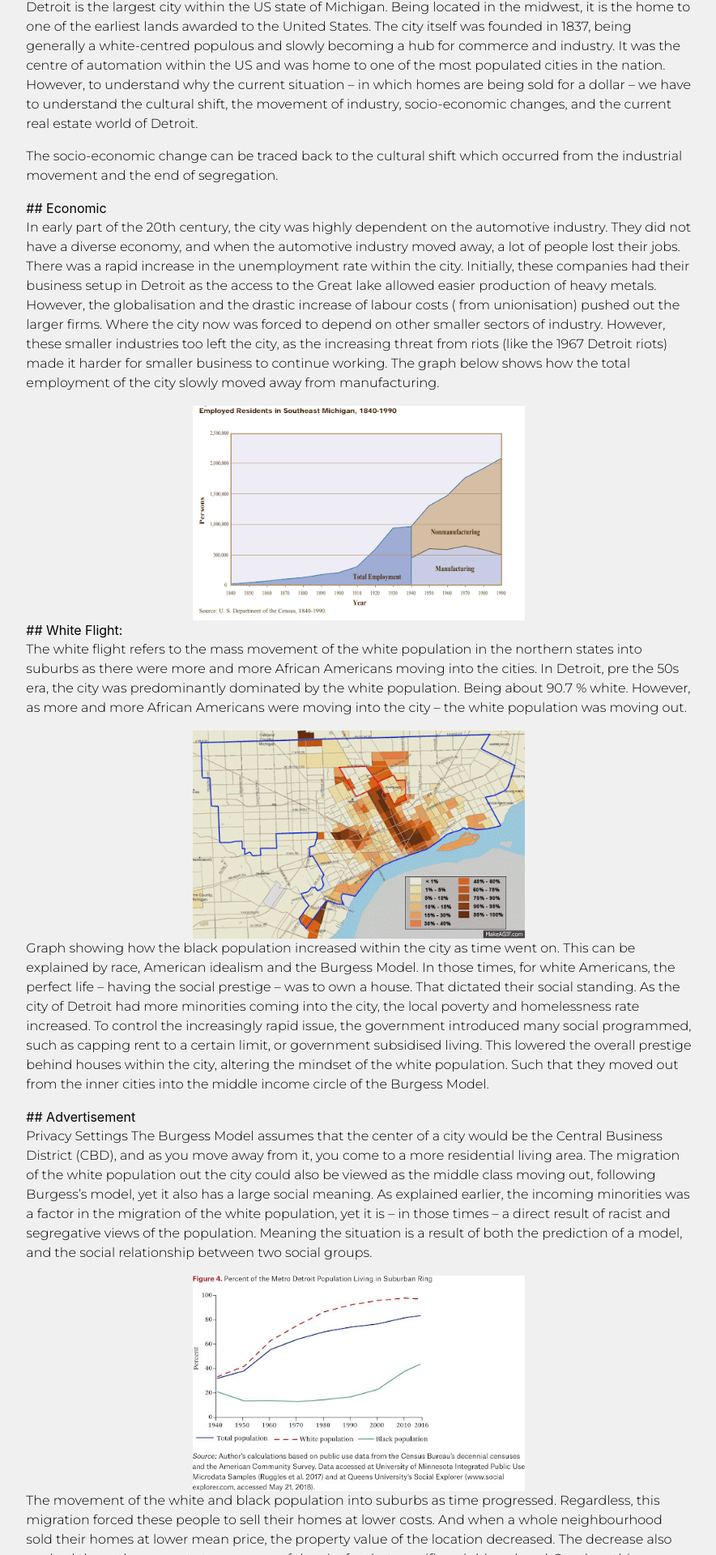
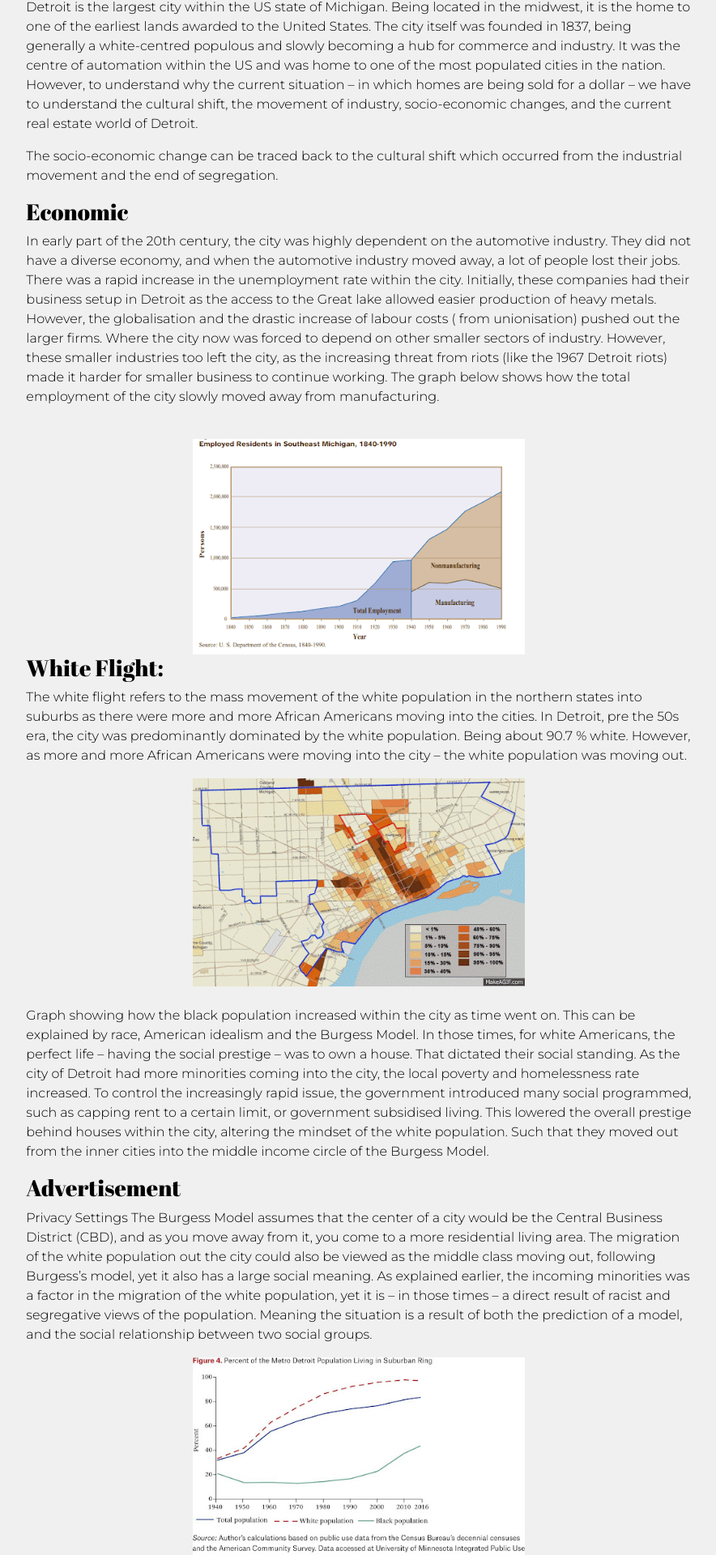
Before and after one commit to Mirzokhid/mirzokhid.github.io, a Jekyll site: the page built from conversations/convo_1.html, in a window 1280 px wide. Shown: the part 516-2436 px from the top of the page at 81% size, without its empty margins (197-1081 px from the left). Built offline with Jekyll 4.4.1, drawn with Linux system fonts in a browser that asks for light colours; some web fonts are replaced; some of the changed text lies outside the part shown.

Commit message:
Update convo_1.html

```diff
--- a/conversations/convo_1.html
+++ b/conversations/convo_1.html
@@ -12,7 +12,7 @@ layout: default
 <link href="https://fonts.googleapis.com/css2?family=Abril+Fatface&family=Montserrat:ital,wght@0,100..900;1,100..900&display=swap" rel="stylesheet">
     <style>
         body {
-            background: linear-gradient(to bottom, white 8.5%, #f0f0f0 8.5%);
+            background: linear-gradient(to bottom, white 7.75%, #f0f0f0 8.5%);
         }
         .for_text {
             font-family: "Montserrat", serif;
@@ -55,59 +55,58 @@ layout: default
 <span><i class="fas fa-user for_text"></i>&nbsp;By Mirzokhid Ganiev</span>
 <span><i class="fas fa-calendar-alt for_text"></i>&nbsp;February 11, 2022</span>
 </div>
-<div class="main_body">
 <img src="convo_1/image_1.jpg" align="center" style="display: block;margin-left: auto;margin-right: auto; width: 50%;" align="center">
 <br>
 <p class="for_text">Detroit is the largest city within the US state of Michigan. Being located in the midwest, it is the home to one of the earliest lands awarded to the United States. The city itself was founded in 1837, being generally a white-centred populous and slowly becoming a hub for commerce and industry. It was the centre of automation within the US and was home to one of the most populated cities in the nation. However, to understand why the current situation – in which homes are being sold for a dollar – we have to understand the cultural shift, the movement of industry, socio-economic changes, and the current real estate world of Detroit.</p>
 
 <p class="for_text">The socio-economic change can be traced back to the cultural shift which occurred from the industrial movement and the end of segregation.</p>
 
-## Economic
+<h3 class="heading">Economic</h3>
 
 <p class="for_text">In early part of the 20th century, the city was highly dependent on the automotive industry. They did not have a diverse economy, and when the automotive industry moved away, a lot of people lost their jobs. There was a rapid increase in the unemployment rate within the city. Initially, these companies had their business setup in Detroit as the access to the Great lake allowed easier production of heavy metals. However, the globalisation and the drastic increase of labour costs ( from unionisation) pushed out the larger firms. Where the city now was forced to depend on other smaller sectors of industry. However, these smaller industries too left the city, as the increasing threat from riots (like the 1967 Detroit riots) made it harder for smaller business to continue working. The graph below shows how the total employment of the city slowly moved away from manufacturing.</p>
-
+<br>
 <img src="convo_1/image_2.png" align="center" style="display: block;margin-left: auto;margin-right: auto; width: 50%;">
 
-## White Flight:
+<h3 class="heading">White Flight:</h3>
 
 
 <p class="for_text">The white flight refers to the mass movement of the white population in the northern states into suburbs as there were more and more African Americans moving into the cities. In Detroit, pre the 50s era, the city was predominantly dominated by the white population. Being about 90.7 % white. However, as more and more African Americans were moving into the city – the white population was moving out.</p>
 
 <img src="convo_1/image_3.gif" align="center" style="display: block;margin-left: auto;margin-right: auto; width: 50%;">
-
+<br>
 <p class="for_text">Graph showing how the black population increased within the city as time went on.
 This can be explained by race, American idealism and the Burgess Model. In those times, for white Americans, the perfect life – having the social prestige –  was to own a house. That dictated their social standing. As the city of Detroit had more minorities coming into the city, the local poverty and homelessness rate increased. To control the increasingly rapid issue, the government introduced many social programmed, such as capping rent to a certain limit, or government subsidised living. This lowered the overall prestige behind houses within the city, altering the mindset of the white population. Such that they moved out from the inner cities into the middle income circle of the Burgess Model. </p>
 
-## Advertisement
+<h3 class="heading">Advertisement</h3>
 
 <p class="for_text">Privacy Settings
 The Burgess Model assumes that the center of a city would be the Central Business District (CBD), and as you move away from it, you come to a more residential living area. The migration of the white population out the city could also be viewed as the middle class moving out, following Burgess’s model, yet it also has a large social meaning. As explained earlier, the incoming minorities was a factor in the migration of the white population, yet it is – in those times – a direct result of racist and segregative views of the population. Meaning the situation is a result of both the prediction of a model, and the social relationship between two social groups.</p>
 
 <img src="convo_1/image_4.jpg" align="center" style="display: block;margin-left: auto;margin-right: auto; width: 50%;">
-
+<br>
 <p class="for_text">The movement of the white and black population into suburbs as time progressed.
 Regardless, this migration forced these people to sell their homes at lower costs. And when a whole neighbourhood sold their homes at lower mean price, the property value of the location decreased. The decrease also pushed down the property tax revenue of the city for that specific neighbourhood. So when this happened all around the city, the whole city lost a lot of monetary value on their land.</p>
 
-## Funding:
+<h3 class="heading">Funding:</h3>
 
 <p class="for_text">This decrease in land/house value, caused property tax income for the city to take a toll. On average, property tax is one of the largest percentages of a city’s tax revenue. As such, Detroit was not able to provide funding for social services. Sectors of government, such as the police and fire departments, were not able to function at their full capacity. Which caused more and more of the neighbourhoods to turn unsafe. At the same time, as Detroit had its communities spread out – being one of the most spread-out urban areas in the US – the city wasn’t able to properly fund schools and recreational facilities for each community. A more spread out community would imply more schools and social services to be built and managed. Detroit, with its already damaging economy because of the automotive industry, was not able to keep up such a demand. Forcing students from a lower income families to either leave schools (with reasons ranging from the need to support their family or no access to proper educational facilities) and take up crime as means to survive. This itself increased the average crime rate within the city, bringing the already damaged house prices. This persisted for many decades, and over time, some houses had decreased to a point where they could have been sold for a dollar.</p>
 
-##Current situation:
+<h3 class="heading">Current situation:</h3>
 
 <p class="for_text">Which brings in the current situation. To at least earn a degree of money from these places, the city had placed the houses at unbelievably low prices. Which, if bought, would have brought a certain amount of property tax. The $1 houses are the result of the city trying to generate a certain level of profits from these buildings. The tax revenue from those regions are much higher than their selling price. Being on average $60,000, which helps the city produce some profit to be used in improving the communities it surrounds.</p>
 
 <p class="for_text">Trying to look at the concentric zone model, we see how cities generally would have the highest rent in the CBDs. A descriptive graph of the trend is shown below:</p>
 
 <img src="convo_1/image_5.png" align="center" style="display: block;margin-left: auto;margin-right: auto; width: 50%;">
-
+<br>
 <p class="for_text">However, for Detroit, such trends are not applicable. As seen in this illustration from the 1960s:</p>
 
 <img src="convo_1/image_6.png" align="center" style="display: block;margin-left: auto;margin-right: auto; width: 50%;">
-
+<br>
 <p class="for_text">The image presents how regions closer to the centre (the ones closer to the river) are much cheaper. Which disobeys Bid-rent theory, showcasing a clear urban decomposition.</p>
 
 <img src="convo_1/image_7.png" align="center" style="display: block;margin-left: auto;margin-right: auto; width: 50%;">
-
+<br>
 <p class="for_text">More current data ( graph above) still presents how regions near Detroit still have lower property value.  The illustration shows the percentage of homes valued at less than $100,000, where Detroit is under the bracket of 75-90%.</p>
 
 <p class="for_text">Nonetheless, currently, the property values have been rising within the city. Recent data ( from 2021 ) showed how the property value had risen by an average of 8% throughout the city.</p>
```
